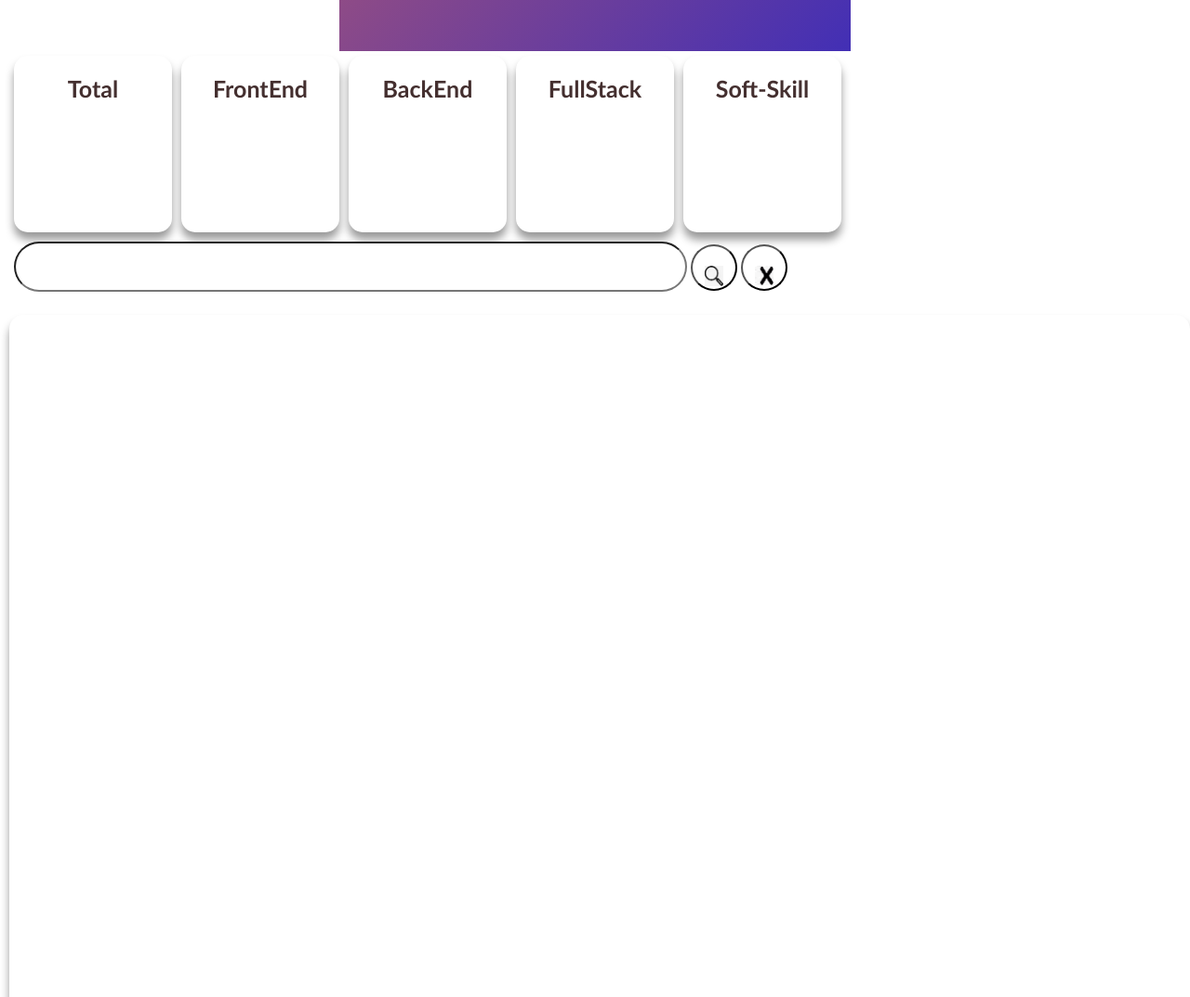
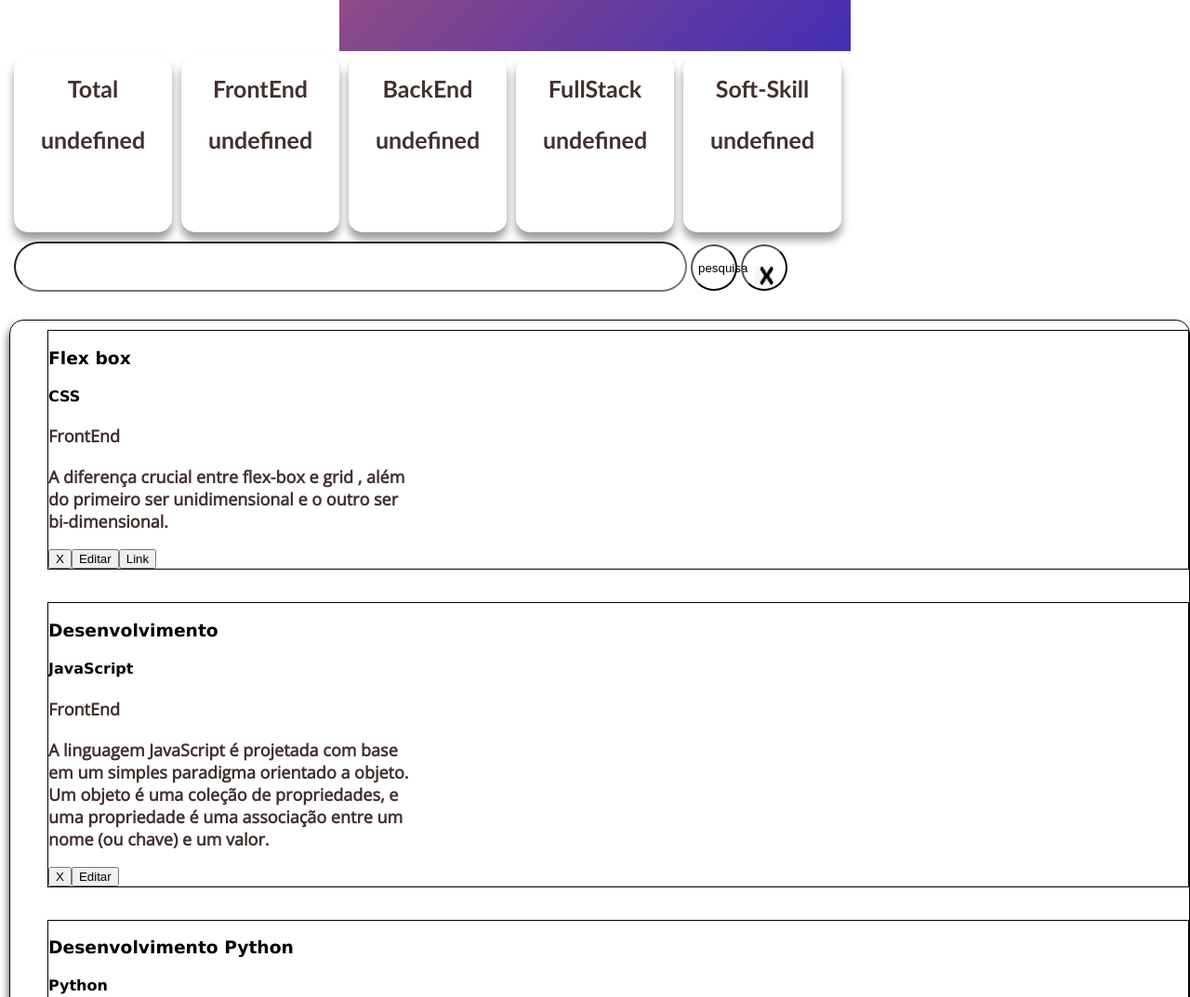
Before and after one commit to Ronisank/projetoweb, a plain HTML site: page index.html in a window 1280 px wide. Shown: the part 960-2033 px from the top of the page at 93% size. Drawn offline with nearby package versions, Linux system fonts and the light colour scheme.

Commit message:
Atualizando-projeto1

```diff
--- a/app.js
+++ b/app.js
@@ -8,9 +8,103 @@ const inpCategoria = document.getElementById('input-categoria');
 const inpTxtArea = document.getElementById('texto-descricao');
 const inpVideo = document.getElementById('input-video');
 
+//Elementos da pesquisa
+const inpPesquisa = document.getElementById('input-busca');
+const btnPesquisa = document.getElementById('btn-pesquisa');
+const btnLimpar = document.getElementById('btn-apaga');
+
+//Elementos do card
+const pTotal = document.getElementById('total');
+const pFront = document.getElementById('front');
+const pBack = document.getElementById('back');
+const pFull = document.getElementById('full');
+const pSoft = document.getElementById('soft');
+
 // Vetor de controle
-const lista = [];
+let lista = [{
+    titulo: 'Flex box',
+    skill: 'CSS',
+    categoria: 'FrontEnd',
+    descricao: 'A diferença crucial entre flex-box e grid , além do primeiro ser unidimensional e o outro ser bi-dimensional.',
+    link: 'https://youtu.be/VGD5Uy1C8Cw',
+},
+{
+    titulo: 'Desenvolvimento',
+    skill: 'JavaScript',
+    categoria: 'FrontEnd',
+    descricao: 'A linguagem JavaScript é projetada com base em um simples paradigma orientado a objeto. Um objeto é uma coleção de propriedades, e uma propriedade é uma associação entre um nome (ou chave) e um valor.',
+},
+{
+    titulo: 'Desenvolvimento Python',
+    skill: 'Python',
+    categoria: 'BackEnd',
+    descricao: 'A linguagem JavaScript é projetada com base em um simples paradigma orientado a objeto. Um objeto é uma coleção de propriedades, e uma propriedade é uma associação entre um nome (ou chave) e um valor.',
 
+},
+];
+
+// Salvar no localstorage
+function salvarLista() {
+    const listaJson = JSON.stringify(lista)
+    localStorage.setItem('listas', listaJson)
+}
+
+// Função para recuperar do localStorage
+function recuperarLista() {
+    const listaJson = localStorage.getItem('listas')
+    if (listaJson) {
+        lista = JSON.parse(listaJson)
+    }
+    atualizarTela(lista)
+}
+
+function gerarItens() {
+    const novoItem = {
+        titulo: inpTitulo.value,
+        skill: inpSkill.value,
+        categoria: inpCategoria.value,
+        descricao: inpTxtArea.value,
+        link: inpVideo.value,
+    }
+
+    lista.push(novoItem);
+
+    atualizarTela(lista)
+    salvarLista()
+}
+function atualizarCategoria() {
+    const total = lista.reduce((acc, item) => {
+        if (item.categoria === 'Total') {
+            return acc + 1
+        }
+    }, 0)
+    const frontEnd = lista.reduce((acc, item) => {
+        if (item.categoria === 'FrontEnd') {
+            return acc + 1
+        }
+    }, 0)
+    const backEnd = lista.reduce((acc, item) => {
+            if (item.categoria === 'BacktEnd') {
+                return acc + 1
+            }
+    }, 0)
+    const fullStack = lista.reduce((acc, item) => {
+        if (item.categoria === 'FullStack') {
+            return acc + 1
+            }
+    }, 0)
+    const softSkill = lista.reduce((acc, item) => {
+            if (item.categoria === 'Comportamental/Soft') {
+                return acc + 1
+            }
+        }, 0)
+
+    pTotal.innerText = total;
+    pFront.innerText = frontEnd;
+    pBack.innerText = backEnd;
+    pFull.innerText = fullStack;
+    pSoft.innerText = softSkill;
+}
 
 // Criação do elemento HTML
 function criarElementos(item) {
@@ -31,36 +125,54 @@ function criarElementos(item) {
     const descricao = document.createElement('p');
     descricao.innerHTML = item.descricao;
     li.appendChild(descricao);
+
+    const botaoExcluir = document.createElement('button')
+    botaoExcluir.innerHTML = 'X'
+    li.appendChild(botaoExcluir);
+
+    const botaoEditar = document.createElement('button')
+    botaoEditar.innerHTML = 'Editar'
+    li.appendChild(botaoEditar);
+
+    // Botão de link do video com string templates
+    const botaoLink = document.createElement('a')
+    botaoLink.innerHTML = `${item.link ? `<a href="${item.link}"><button>Link</button></a>` : ''}`
+    li.appendChild(botaoLink);
+
     return li;
 
 }
 
-function atualizarTela() {
+function atualizarTela(listar) {
     ulListForm.innerHTML ='';
-    lista.forEach((item) => {
+    listar.forEach((item) => {
         const elemento = criarElementos(item)
         ulListForm.appendChild(elemento)
     })
+   atualizarCategoria()
 }
 
 iFormulario.addEventListener('submit', (event) => {
     event.preventDefault();
+    gerarItens()
 
-    const novoItem = {
-        titulo: inpTitulo.value,
-        skill: inpSkill.value,
-        categoria: inpCategoria.value,
-        descricao: inpTxtArea.value
-    }
-    const novoItem1 = {
-        titulo: inpTitulo.value,
-        skill: inpSkill.value,
-        categoria: inpCategoria.value,
-        descricao: inpTxtArea.value
-    }
 
-    lista.push(novoItem);
+    // Botão de pesquisa
+btnPesquisa.addEventListener('click', () => {
+    const filtroLista = lista.filter((item) =>
+        item.titulo.toLocaleLowerCase().includes(inpPesquisa.value.toLocaleLowerCase())
 
-    atualizarTela()
+    )
+    atualizarTela(filtroLista)
+
 })
-atualizarTela()
+    // Botão para limpar a pesquisa.
+btnLimpar.addEventListener('click', () => {
+    inpPesquisa.value = '';
+    atualizarTela(lista)
+})
+
+
+})
+
+recuperarLista()
--- a/index.html
+++ b/index.html
@@ -44,7 +44,7 @@
                     <Textarea name="descricao" id="texto-descricao" placeholder="Escreva aqui o detalhamento da sua dica..." minlength="32" maxlength="512" rows="10" cols="50" required></textarea><br>
 
                     <label for="input-video">Vídeo do YouTube</label><br>
-                    <input type="text" name="texto-form" id="input-video" placeholder="https://youtube.com" minlength="8" maxlength="64"><br>
+                    <input type="url" name="texto-form" id="input-video" placeholder="https://youtube.com" minlength="18" maxlength="96"><br>
                     <div id="btn-reset-limpa">
                         <button type="reset" id="btn-limpa">Limpar</button>
                         <button id="btn-salva">Salvar</button>
@@ -55,40 +55,45 @@
             <div id="cards">
                 <div class="conteudo">
                     <p>Total</p>
+                    <p id="total"></p>
                 </div>
                 <div class="conteudo">
                     <p>FrontEnd</p>
+                    <p id="front"></p>
                 </div>
                 <div class="conteudo">
                     <p>BackEnd</p>
+                    <p id="back"></p>
                 </div>
                 <div class="conteudo">
                     <p>FullStack</p>
+                    <p id="full"></p>
                 </div>
                 <div class="conteudo">
                     <p>Soft-Skill</p>
+                    <p id="soft"></p>
                 </div>
             </div>
 
            <div id="pesquisa-apaga">
                 <input type="text" name="busca" id="input-busca">
-                <button id="btn-pesquisa"><img class="lupa" src="./imagens/lupa.png" alt="lupa"></button>
+                <button id="btn-pesquisa">pesquisa</button>
                  <button type="button" id="btn-apaga"><img src="./imagens/xis.png" alt="xis" class="icon-xis"></button>
             </div>
 
         <div id="lista-dicas">
-            <div>
+
             <ul id="lista-formulario">
                 <li>
-                    <div>
+
                         <h3></h3>
                         <h4></h4>
                         <p class="paragrafo"></p>
-                    </div>
+
                 </li>
 
             </ul>
-            </div>
+
         </div>
     </section>
 
--- a/styles.css
+++ b/styles.css
@@ -191,12 +191,13 @@ p{
 #lista-dicas p{
     font-family: 'Open Sans', sans-serif;
     font-size: 18px;
-    width: 200px;
+    width: 400px;
     margin-right: 50px;
     text-align: left;
 
 }
 ul, li {
+    border: 1px solid black;
     list-style: none;
     margin-bottom: 35px;
     margin-top: 10px;
```
